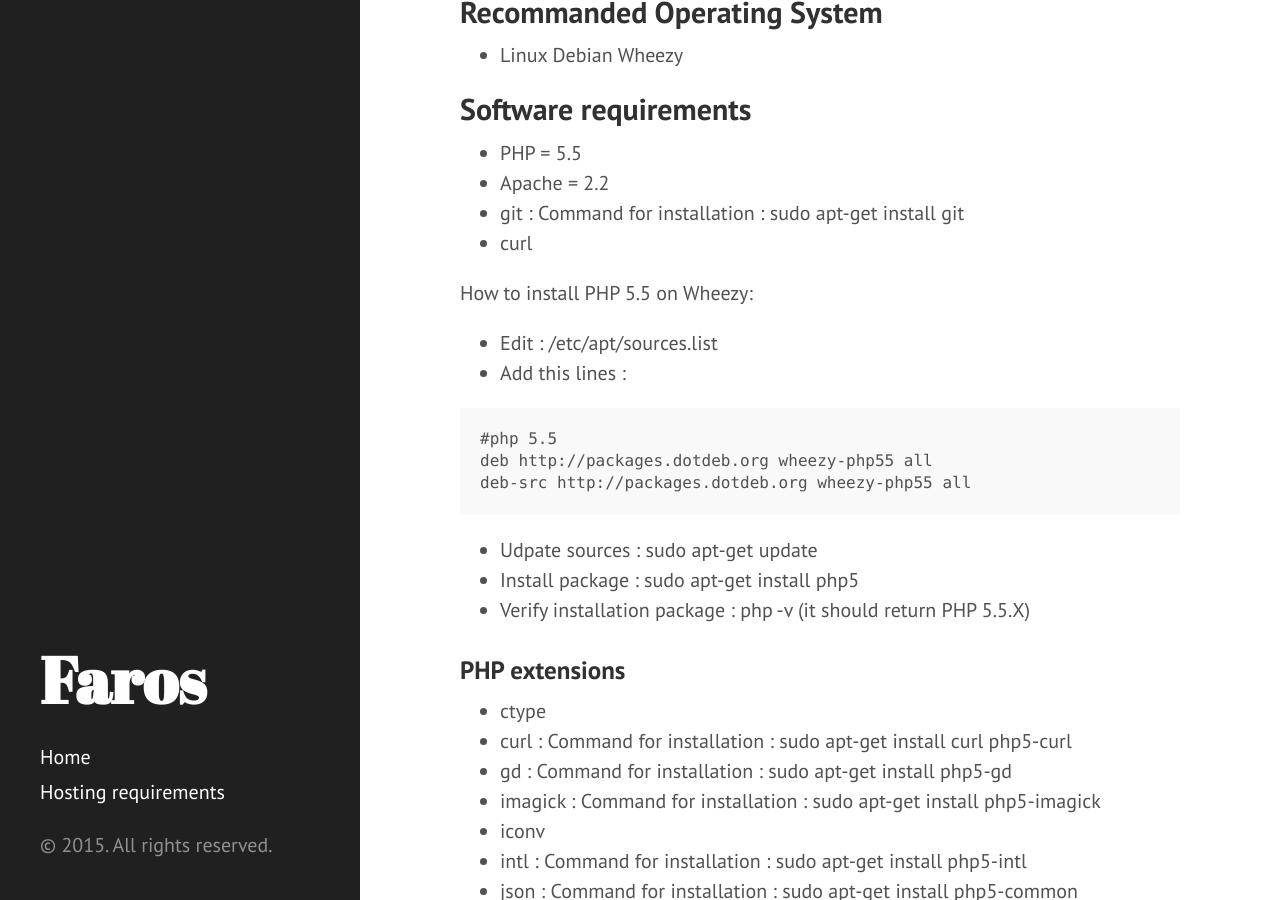
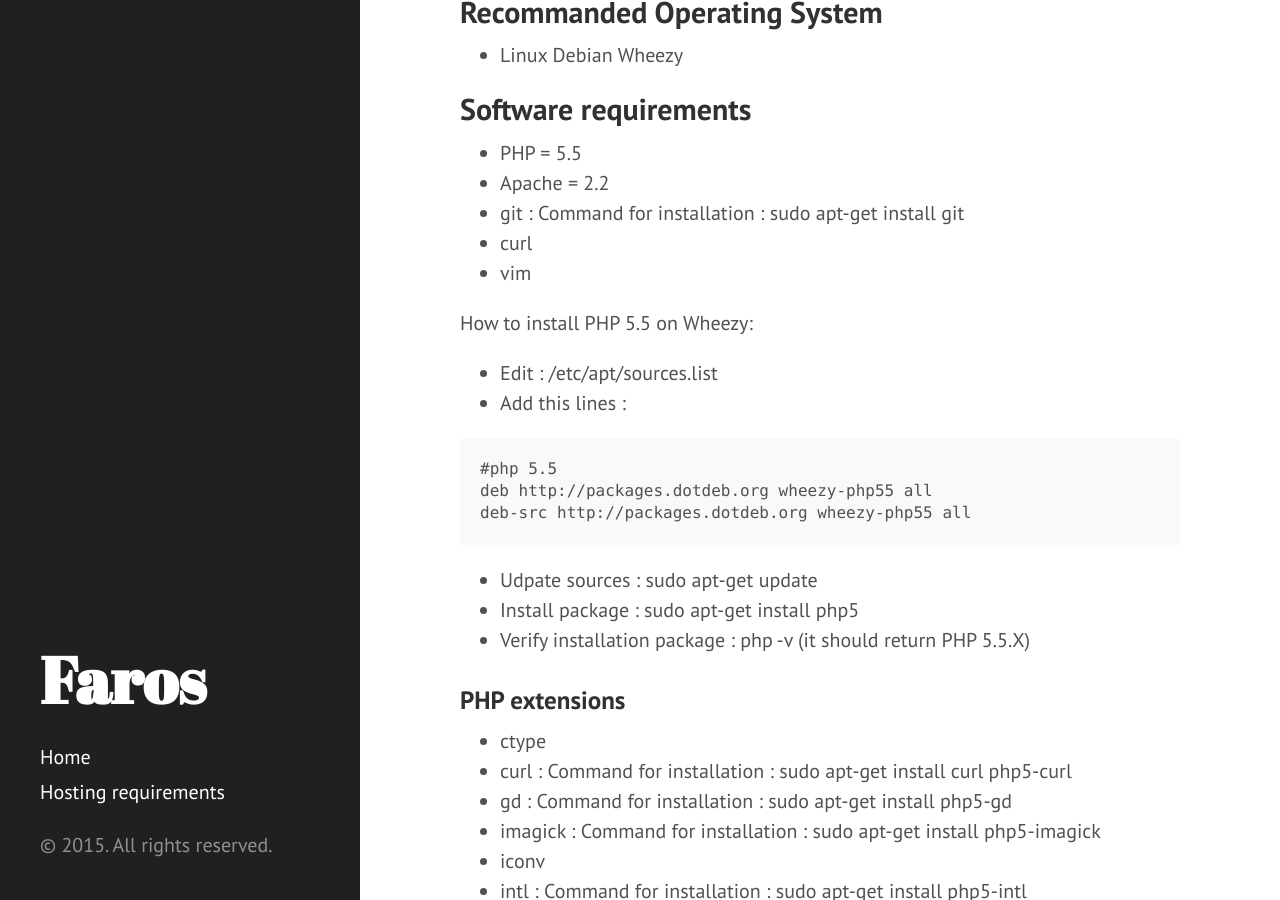
Before and after one commit to le-phare/le-phare.github.io, a Jekyll site: the page built from requirements_ima.md, in a window 1280 px wide and 900 px high, scrolled down 315 px. Built offline with Jekyll 4.4.1, drawn with Linux system fonts in a browser that asks for light colours; Markdown is read by kramdown in place of the engine named in the settings.

Commit message:
Update requirements_ima.md

```diff
--- a/requirements_ima.md
+++ b/requirements_ima.md
@@ -19,6 +19,7 @@ title: Hosting requirements
  - Apache = 2.2
  - git : Command for installation : sudo apt-get install git
  - curl
+ - vim
 
 How to install PHP 5.5 on Wheezy:
   - Edit : /etc/apt/sources.list
```
